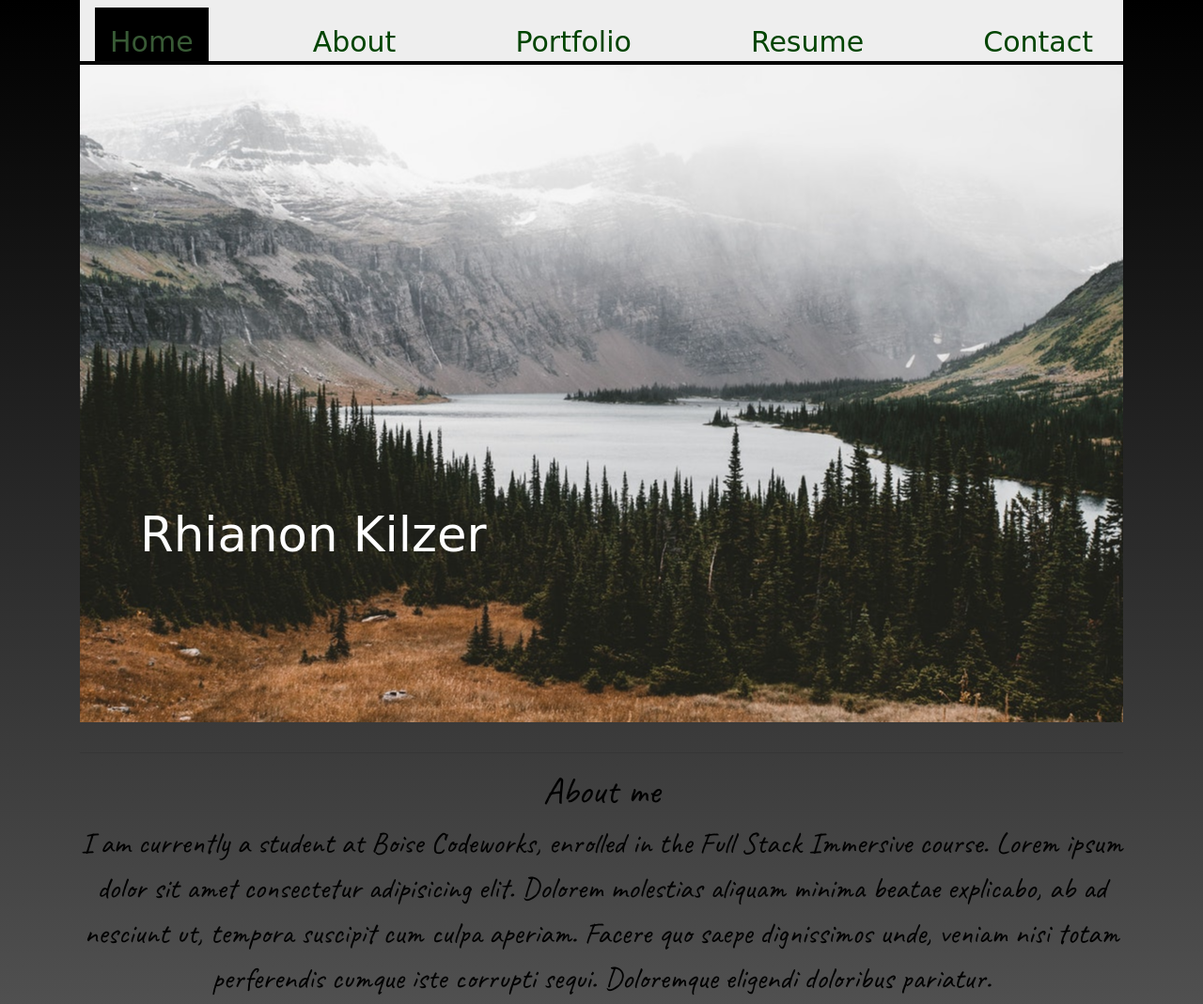
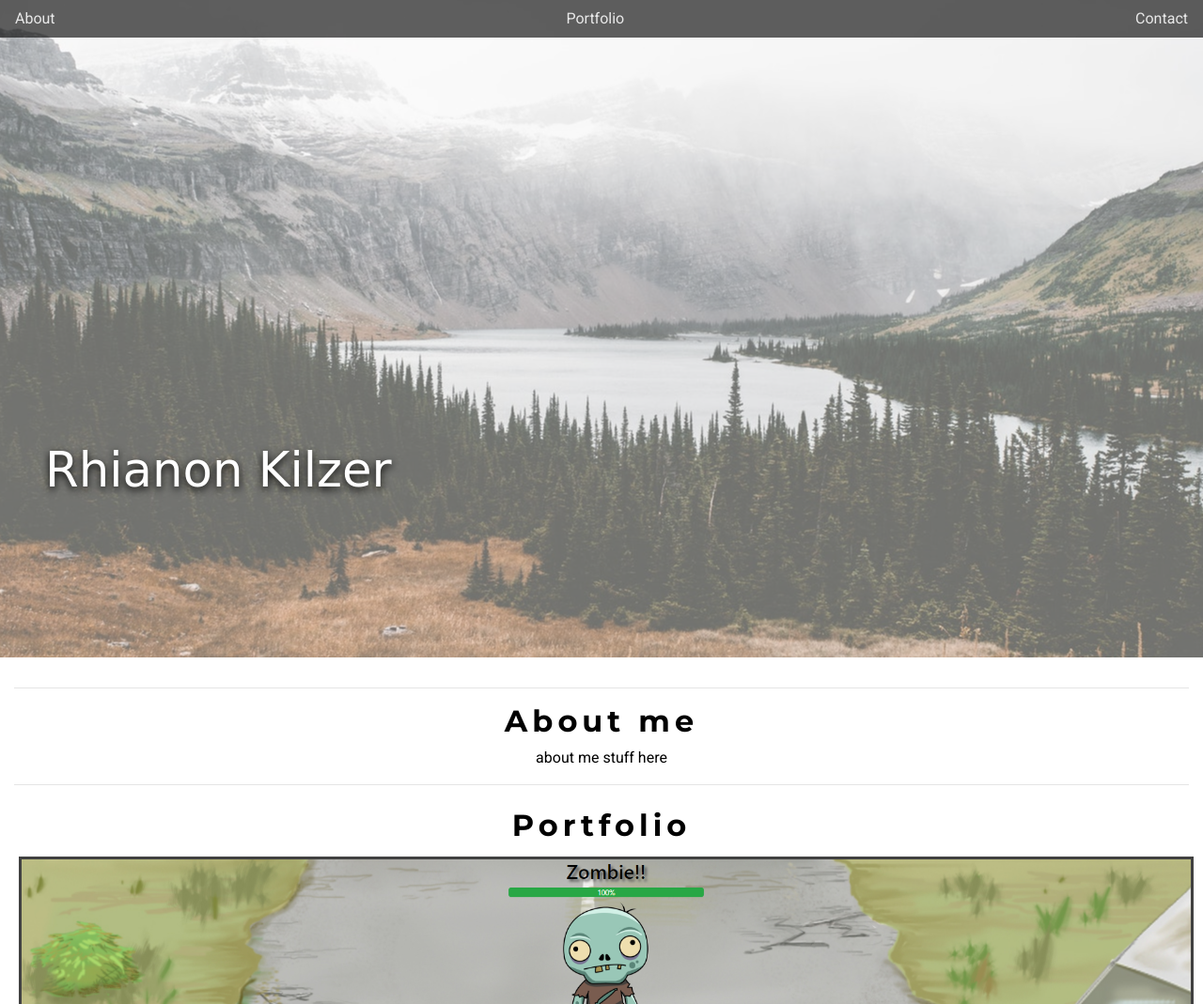
Before and after one commit to rhianonkilzer/rhianonkilzer.github.io, a plain HTML site: page index.html in a window 1280 px wide. Shown: the top 1069 px of the page at 94% size. Drawn offline with nearby package versions, Linux system fonts and the light colour scheme; a web font is replaced by a local one.

Commit message:
cleaning house

```diff
--- a/index.html
+++ b/index.html
@@ -10,39 +10,31 @@
     <link rel="stylesheet" href="style.css">
     <link rel="stylesheet" href="https://cdn.rawgit.com/konpa/devicon/df6431e323547add1b4cf45992913f15286456d3/devicon.min.css">
     <link rel="stylesheet" href="https://cdnjs.cloudflare.com/ajax/libs/font-awesome/4.7.0/css/font-awesome.min.css">
-    <link href="https://fonts.googleapis.com/css?family=Caveat|La+Belle+Aurore|Nothing+You+Could+Do" rel="stylesheet">
+    <link href="https://fonts.googleapis.com/css?family=Montserrat:700|Roboto|La%20Belle%20Aurore" rel="stylesheet">
+
 
 </head>
 
 <body>
 
-    <div class="container">
-        <div class="row">
+    <div class="container-fluid">
+        <nav class="navbar row">
+            <a data-scroll="#about-me">About</a>
+            <a data-scroll="#portfolio">Portfolio</a>
+            <a data-scroll="#contact-info">Contact</a>
 
-            <div class="col-12">
-                <div class="navbar">
-                    <a class="active" href="#home-page">Home</a>
-                    <a href="index.html#about-me">About</a>
-                    <a href="index.html#portfolio">Portfolio</a>
-                    <a href="index.html#resume">Resume</a>
-                    <a href="index.html#contact-info">Contact</a>
-                </div>
-            </div>
-        </div>
-        <header width="100%" class="mt-1">
+        </nav>
+        <header class="row">
             <h1 class="name-title">Rhianon Kilzer</h1>
         </header>
         <div class="row">
             <div class="col-12 mt-3 text-center">
                 <hr>
 
-                <h1 id="about-me">About me</h1>
+                <h1 id="about-me" class="title">About me</h1>
                 <p>
-                    I am currently a student at Boise Codeworks, enrolled in the Full Stack Immersive course.
-                     Lorem ipsum dolor sit amet consectetur
-                    adipisicing elit. Dolorem molestias aliquam minima beatae explicabo, ab ad nesciunt ut, tempora suscipit
-                    cum culpa aperiam. Facere quo saepe dignissimos unde, veniam nisi totam perferendis cumque iste corrupti
-                    sequi. Doloremque eligendi doloribus pariatur.
+                    about me stuff here
+
 
                 </p>
                 <hr>
@@ -51,49 +43,38 @@
 
         <div id="portfolio" class="row mt-2">
             <div class="col-12 text-center">
-                <h1>
+                <h1 class="title">
                     Portfolio
                 </h1>
 
                 <div class="gallery">
                     <a target="_blank" href="https://rhianonkilzer.github.io/slapgame/">
-                        <img src="zombiegame.png" alt="Zombie Game" width="250" height="150">
+                        <img src="zombiegame.png" alt="Zombie Game" width="150" height="150">
                     </a>
                     <div class="desc">Zombie Game Project</div>
                 </div>
 
                 <div class="gallery">
                     <a target="_blank" href="https://rhianonkilzer.github.io/Music-Is-Fun/">
-                        <img src="musicisfun.png" alt="Music is fun" width="250" height="150">
+                        <img src="musicisfun.png" alt="Music is fun" width="150" height="150">
                     </a>
                     <div class="desc">Music is Fun! Project</div>
                 </div>
 
             </div>
         </div>
-        <hr>
-        <div class="row">
 
-            <div id="resume" class="col-12 text-center">
-                <h1 class="text=center">Resume</h1>
-                <p>
-                    <a href="rhianonkilzerresume.pdf" target="_blank">
-                        <img width="90" height="100" src="resume-icon.png">
-                    </a>
-                </p>
-            </div>
-        </div>
-        <hr>
+
         <div class="row">
             <div class="col-12">
-                <h1 class="text-center">Contact</h1>
+                <h1 class="text-center title">Contact</h1>
             </div>
 
         </div>
         <div id="contact-info" class="card">
             <img src="portface.jpg" alt="Rhianon" style="width:100%">
             <h1>Rhianon Kilzer</h1>
-            <p class="title">Nampa, Idaho</p>
+            <p>Nampa, Idaho</p>
             <p>Boise Codeworks</p>
             <a href="https://github.com/rhianonkilzer">
                 <i class="fa fa-github"></i>
@@ -109,6 +90,7 @@
             </p>
         </div>
     </div>
+    <script src="main.js"></script>
 </body>
 
 </html>
--- /dev/null
+++ b/main.js
@@ -0,0 +1,3 @@
+document.querySelectorAll('a[data-scroll]').forEach(a => {
+    a.addEventListener('click', () => document.querySelector(a.getAttribute('data-scroll')).scrollIntoView({ behavior: "smooth" }))
+})
--- a/style.css
+++ b/style.css
@@ -1,34 +1,23 @@
+.navbar {
+    position: fixed;
+    top: 0;
+    width: 100%;
+    z-index: 1;
+    background-color: rgba(0, 0, 0, 0.623);
+}
+
+.navbar>a {
+    color: rgba(255, 255, 255, 0.856) !important;
+}
+
 header {
     height: 700px;
     background-image: url(woods.jpg);
     background-position: center;
+    margin: 0;
     position: relative;
-}
-
-.navbar {
-    background-color: rgb(238, 238, 238);
-    overflow: hidden;
-    height: 65px;
-}
-
-.navbar a {
-    float: left;
-    color: #004400;
-    text-align: center;
-    padding: 14px 16px;
-    text-decoration: none;
-    font-size: 30px;
-    font-family: 'La Belle Aurore', cursive;
-}
-
-.navbar a:hover {
-    background-color: rgb(2, 58, 23);
-    color: black;
-}
-
-.navbar a.active {
-    background-color: #000000;
-    color: rgb(56, 90, 53);
+    background-color: rgba(255, 255, 255, 0.377);
+    background-blend-mode: color;
 }
 
 .name-title {
@@ -36,14 +25,16 @@ header {
     color: #ffffff;
     position: absolute;
     bottom: 10rem;
-    left: 4rem;
+    left: 3rem;
     font-size: 321%;
+    max-width: calc(100% - 3rem);
+    text-shadow: 0px 3px 8px black;
 }
 
 body {
-    background-image: linear-gradient(to bottom, #000000 0%, #ffffff 100%);
     height: 100%;
     width: 100%;
+    font-family: Roboto, -apple-system, BlinkMacSystemFont, 'Segoe UI', Oxygen, Ubuntu, Cantarell, 'Open Sans', 'Helvetica Neue', sans-serif;
 }
 
 .card {
@@ -54,8 +45,9 @@ body {
 }
 
 .title {
-    color: rgb(255, 255, 255);
-    font-size: 18px;
+    letter-spacing: 5px;
+    font-size: 2rem;
+    font-family: Montserrat, -apple-system, BlinkMacSystemFont, 'Segoe UI', Roboto, Oxygen, Ubuntu, Cantarell, 'Open Sans', 'Helvetica Neue', sans-serif;
 }
 
 button {
@@ -73,7 +65,6 @@ button {
 
 a {
     text-decoration: none;
-    font-size: 3.5rem;
     color: black;
 }
 
@@ -94,14 +85,11 @@ h5 {
 }
 
 h1 {
-    font-family: 'Caveat', cursive;
     color: #000;
     width: 100%;
 }
 
 p {
-    font-family: 'Caveat', cursive;
-    font-size: 2rem;
     color: rgb(0, 0, 0);
 }
 
@@ -126,17 +114,3 @@ div.desc {
     text-align: center;
     color: white;
 }
-
-@media only screen and (max-width: 600px) {
-    .navbar a {
-        font-size: .75rem;
-    }
-    .name-title {
-        font-size: 1.8rem;
-        bottom: 9rem;
-        left: 3rem;
-    }
-    .icons{
-        font-size: 2rem;
-    }
-}
```
